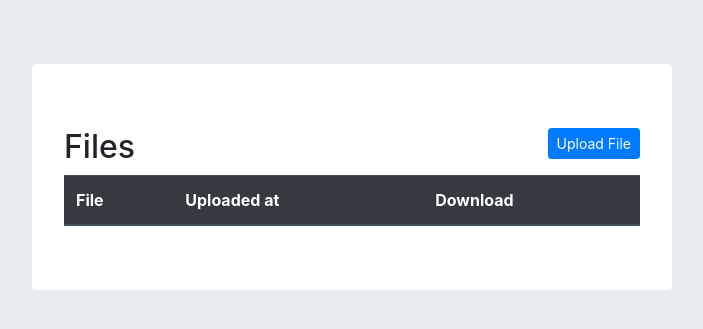
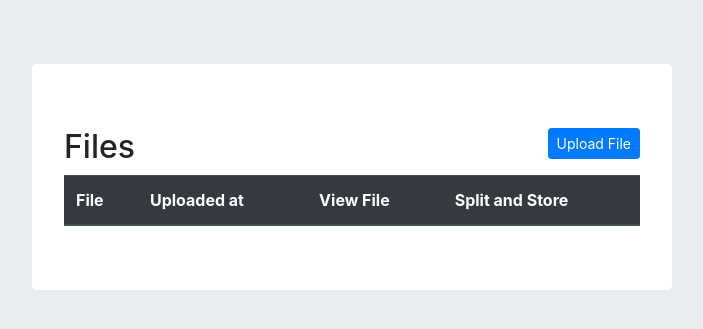
Before and after one commit to ashish10677/drops, a Django app: page /users/ in a window 1280 px wide. Shown: the part 56-385 px from the top of the page, without its empty margins (288-991 px from the left). Run offline with Django 3.2, Linux system fonts and the light colour scheme; the visitor is signed in with stand-in values (Sample User, id 1); data comes from the database, SQL or seed files in the repository; lists and menus that the app fills with data are empty; some libraries are stand-ins or nearby versions.

Commit message:
Ready to implement Split File functionality.
Signed-off-by: Ashish Kumar Mishra <ashish10677@gmail.com>

```diff
--- a/users/forms.py
+++ b/users/forms.py
@@ -19,3 +19,9 @@ class FilesForm(forms.ModelForm):
     class Meta:
         model = Files
         fields = ("title", "file_name")
+
+# class SplitForm(forms.ModelForm):
+
+#     class Meta:
+#         model = Files
+#         fields = ("title", "file_name", "uploader")
--- a/users/templates/file_list.html
+++ b/users/templates/file_list.html
@@ -11,7 +11,8 @@
             <tr>
                 <th>File </th>
                 <th>Uploaded at</th>
-                <th>Download</th>
+                <th>View File</th>
+                <th>Split and Store</th>
             </tr>
         </thead>
         <tbody>
@@ -20,7 +21,10 @@
                         <td>{{ file.title }}</td>
                         <td>{{ file.uploaded_at }}</td>
                         <td>
-                        <a href="{{ file.file_name.url }}" class="btn btn-outline-primary btn-sm">View File</a>
+                            <a href="{{ file.file_name.url }}" class="btn btn-outline-primary btn-sm">View File</a>
+                        </td>
+                        <td>
+                            <a href="{% url 'file_split' pk=file.pk %}" class="btn btn-outline-info btn-sm">Split File</a>
                         </td>
                     </tr>
             {% endfor %}
--- a/users/urls.py
+++ b/users/urls.py
@@ -4,5 +4,6 @@ from . import views
 urlpatterns = [
     path('signup/', views.SignUp.as_view(), name='signup'),
     path('', views.file_list, name="file_list"),
-    path('files/upload', views.upload_file, name='file_upload'),
+    path('files/upload', views.file_upload, name='file_upload'),
+    path('files/split/<int:pk>/', views.file_split, name='file_split')
 ]
--- a/users/views.py
+++ b/users/views.py
@@ -1,9 +1,8 @@
 from django.urls import reverse_lazy
 from django.views import generic
-from django.shortcuts import render, redirect
-from .forms import FilesForm
+from django.shortcuts import render, redirect, get_object_or_404
+from .forms import FilesForm, CustomUserCreationForm
 from .models import Files, CustomUser
-from .forms import CustomUserCreationForm
 
 class SignUp(generic.CreateView):
     form_class = CustomUserCreationForm
@@ -17,16 +16,22 @@ def file_list(request):
         'files': files
     })
 
-def upload_file(request):
+def file_upload(request):
     if request.method == 'POST':
         form = FilesForm(request.POST, request.FILES)
         if form.is_valid():
             fs = form.save(commit = False)
             fs.uploader = request.user
-            print(request.user)
             fs.save()
             return redirect('file_list')
     form = FilesForm()
-    return render(request, 'upload_file.html', {
+    return render(request, 'file_upload.html', {
         'form': form
     })
+
+def file_split(request, pk):
+    if request.method == "POST":
+        print(request)
+        return redirect('file_list')
+    file_to_split = get_object_or_404(Files, pk = pk)
+    return render(request, 'file_split.html', {'file_to_split': file_to_split})
```
Also changed, not shown: users/templates/file_split.html (added, +37 -0 lines), users/templates/file_upload.html (renamed from users/templates/upload_file.html).
